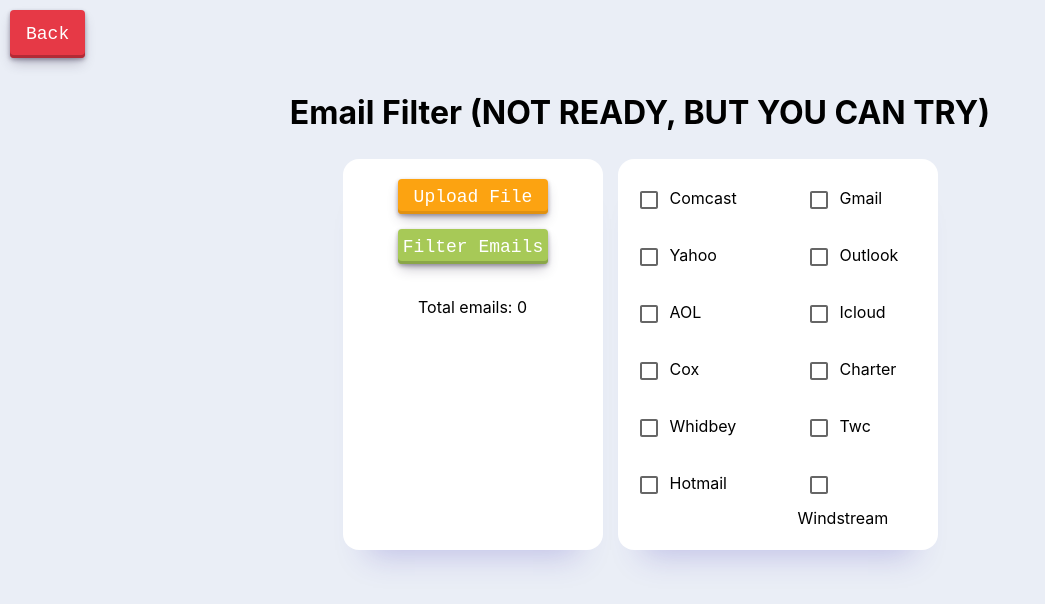
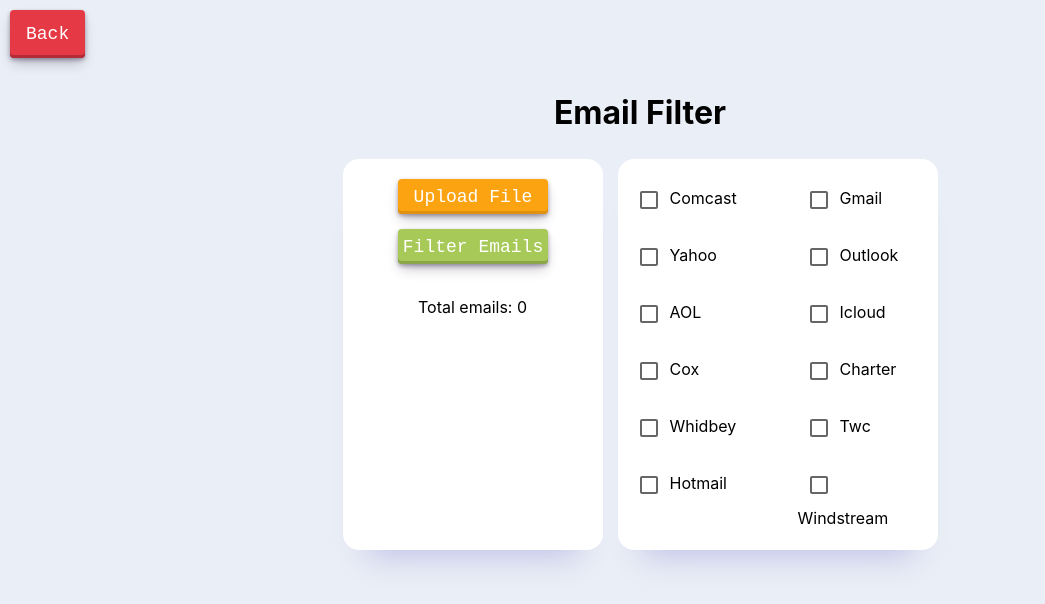
Before and after one commit to INRGI/CopyMaker, a React (Vite) app: page /emailFilter in a window 1280 px wide. Shown: the top 604 px of the page, without its empty margins (0-1045 px from the left). Built offline with nearby package versions, Linux system fonts and the light colour scheme.

Commit message:
Remove beta text at CsvPage

```diff
--- a/src/index.css
+++ b/src/index.css
@@ -14,4 +14,3 @@ body{
   padding: 0;
   background-color:#eaeef6;
 }
-/* styles */
--- a/src/pages/CsvPage/CsvPage.jsx
+++ b/src/pages/CsvPage/CsvPage.jsx
@@ -17,7 +17,7 @@ const CsvPage = () => {
             <StyledLink to={backLinkHref.current}>
                 <Btn type="button">Back</Btn>
             </StyledLink>
-            <center><h1>Email Filter (NOT READY, BUT YOU CAN TRY)</h1></center>
+            <center><h1>Email Filter</h1></center>
             <EmailFilter />
         </>
     )
```
